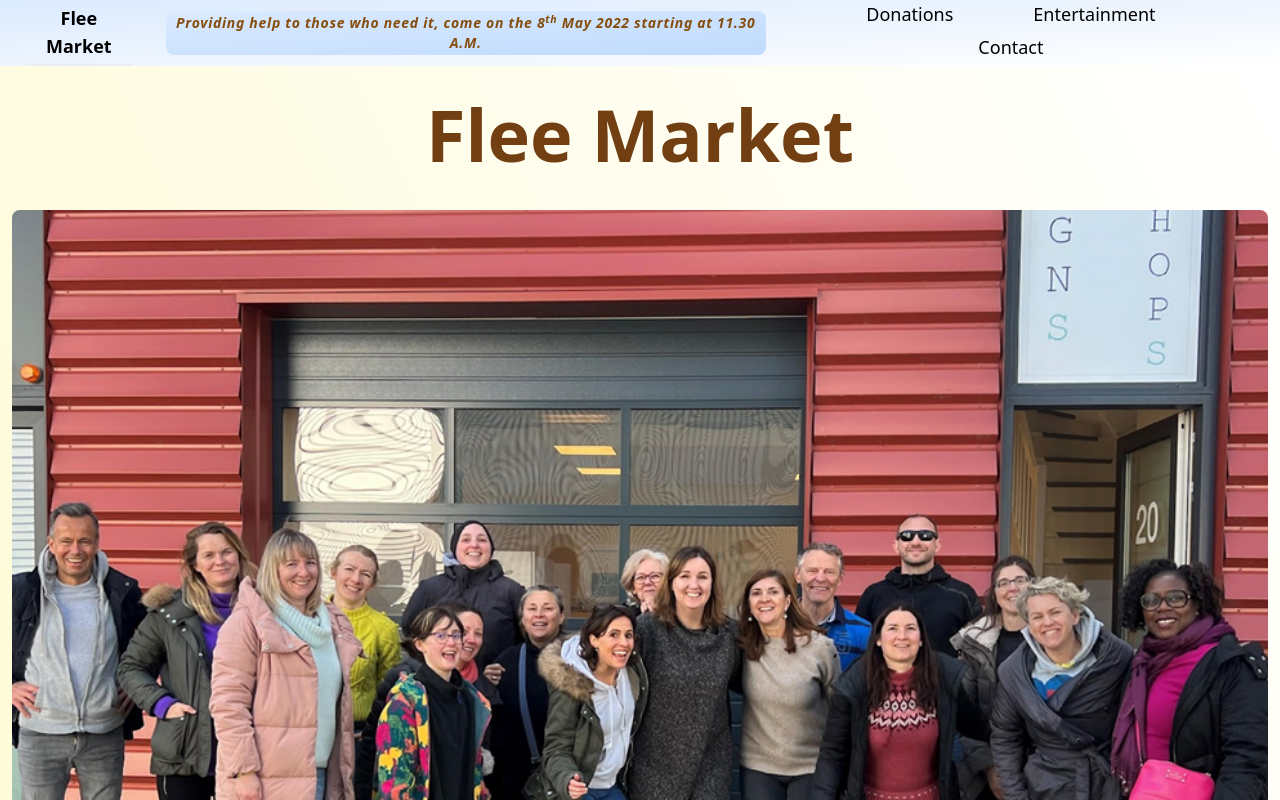
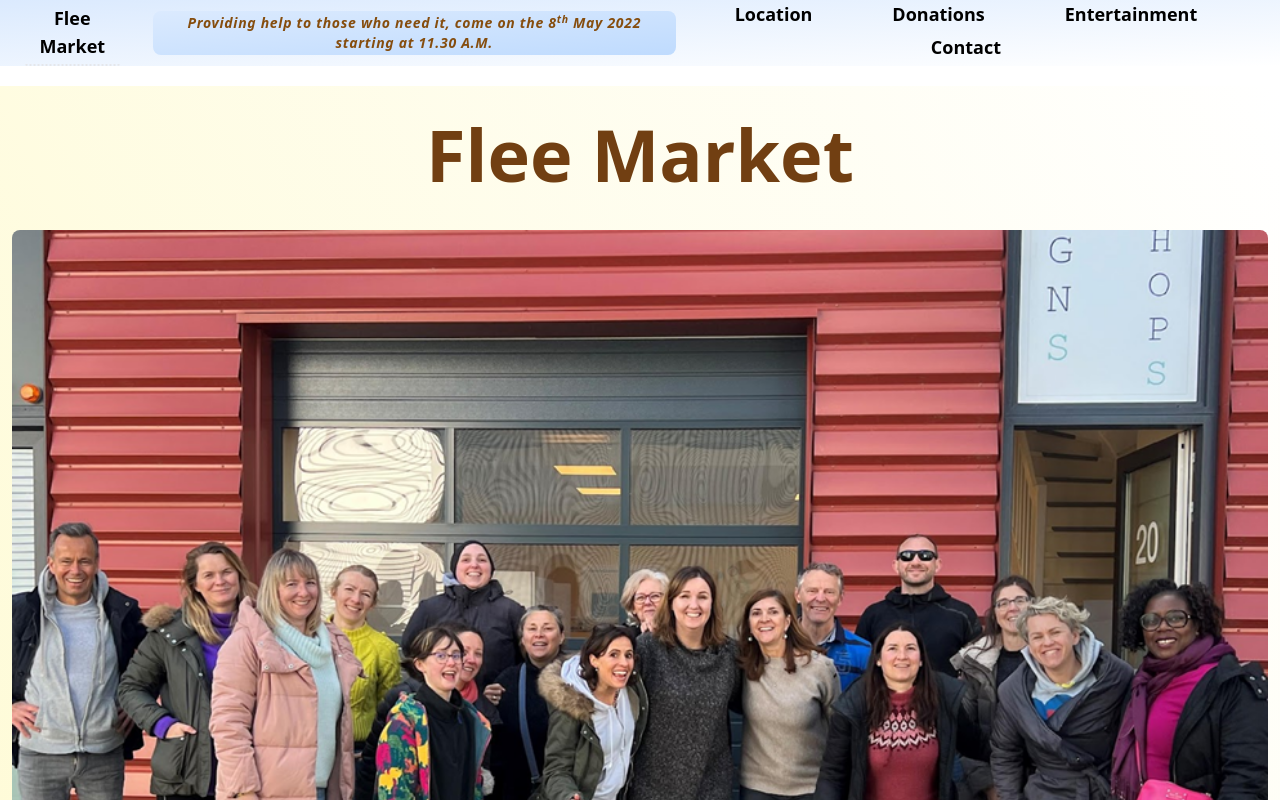
Before and after one commit to francoisvogel/fleemarket, a Next.js app: page / in a window 1280 px wide. Shown: the top 800 px of the page. Built offline with nearby package versions, Linux system fonts and the light colour scheme.

Commit message:
added location

```diff
--- a/components/navbar.js
+++ b/components/navbar.js
@@ -3,25 +3,28 @@ import Link from 'next/link'
 
 export default function Navbar() {
     return (
-        <div className='bg-gradient-to-br from-blue-100 h-min align-center to-white px-6 flex flex-col lg:flex-row justify-between align-center align-middle'>
+        <div className='bg-gradient-to-br from-blue-100 h-min align-center to-white px-6 flex flex-col lg:flex-row justify-between align-center align-middle border-b-2 border-b-gray-300 lg:border-b-0 mb-5'>
             <div className='flex flex-row justify-center'>
                 <Link href="/">
                     <a className='text-lg font-bold rounded transition-all duration-200 hover:text-yellow-700 p-1 border-b-2 border-dotted hover:border-b-yellow-800 text-black mr-8 text-center'>Flee Market</a>
                 </Link>
                 <div className='flex flex-col justify-center align-center'><span className='italic text-sm tracking-wider px-2 text-yellow-800 font-bold bg-gradient-to-br from-blue-100 to-blue-200 p-0.5 rounded-lg text-center'>Providing help to those who need it, come on the 8<sup>th</sup> May 2022 starting at 11.30 A.M.</span></div>
             </div>
-            <div className='flex flex-row flex-wrap align-middle justify-center'>
+            <div className='flex flex-col lg:flex-row flex-wrap align-middle justify-center'>
                 {/* <Link href="/blog">
                     <a className='text-sm lg:text-lg text-black mx-10 transition-all duration-200 hover:text-yellow-700'>Blog</a>
                 </Link> */}
+                <Link href="/location">
+                    <a className='text-center text-lg lg:text-lg text-blue-500 font-bold lg:text-black mx-10 transition-all duration-200 hover:text-yellow-700'>Location</a>
+                </Link>
                 <Link href="/donate">
-                    <a className='text-sm lg:text-lg text-black mx-10 transition-all duration-200 hover:text-yellow-700'>Donations</a>
+                    <a className='text-center text-lg lg:text-lg text-blue-500 font-bold lg:text-black mx-10 transition-all duration-200 hover:text-yellow-700'>Donations</a>
                 </Link>
                 <Link href="/entertainment">
-                    <a className='text-sm lg:text-lg text-black mx-10 transition-all duration-200 hover:text-yellow-700'>Entertainment</a>
+                    <a className='text-center text-lg lg:text-lg text-blue-500 font-bold lg:text-black mx-10 transition-all duration-200 hover:text-yellow-700'>Entertainment</a>
                 </Link>
                 <Link href="/about">
-                    <a className='text-sm lg:text-lg text-black mx-10 transition-all duration-200 hover:text-yellow-700'>Contact</a>
+                    <a className='text-center text-lg lg:text-lg text-blue-500 font-bold lg:text-black mx-10 transition-all duration-200 hover:text-yellow-700'>Contact</a>
                 </Link>
             </div>
         </div>
--- /dev/null
+++ b/pages/location.js
@@ -0,0 +1,15 @@
+import Layout from '../components/layout';
+import Announcement from '../public/images/announcement.jpg'
+
+export default function Entertainment() {
+    return (
+        <Layout>
+            <div className=''>
+                <p className='text-lg lg:text-4xl text-center'>Location</p>
+                <div className='h-200 w-200 overflow-hidden grid place-items-center'>
+                    <iframe src="https://www.google.com/maps/embed?pb=!1m18!1m12!1m3!1d1226.6435807730509!2d4.40037990834894!3d52.05629469418812!2m3!1f0!2f0!3f0!3m2!1i1024!2i768!4f13.1!3m3!1m2!1s0x47c5c9589de88ccd%3A0x34071a6421931555!2sBSN%20JSL%20parking!5e0!3m2!1sen!2snl!4v1651164702642!5m2!1sen!2snl" className='w-11/12 h-screen m-4' allowFullScreen="" loading="lazy" referrerPolicy="no-referrer-when-downgrade"></iframe>
+                </div>
+            </div>
+        </Layout>
+    )
+}
```
Also changed, not shown: 1 other file (tests, documents, lock files or other folders).
